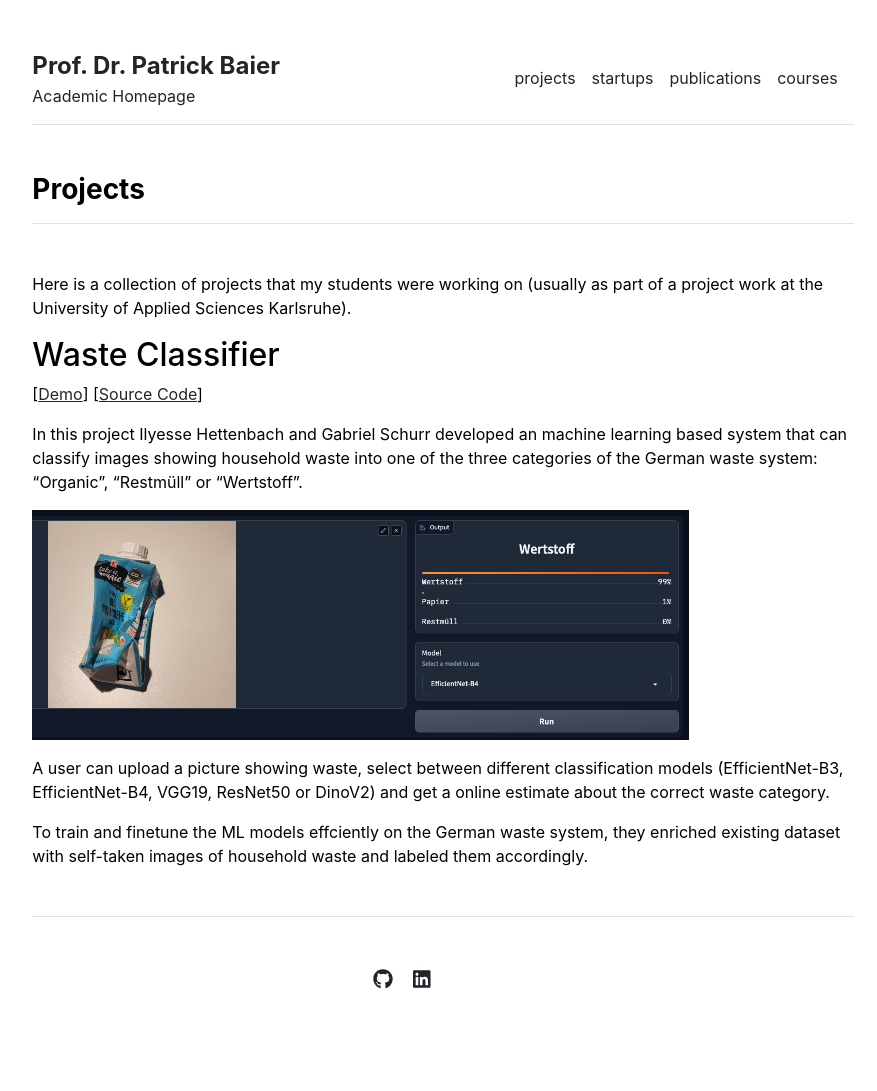
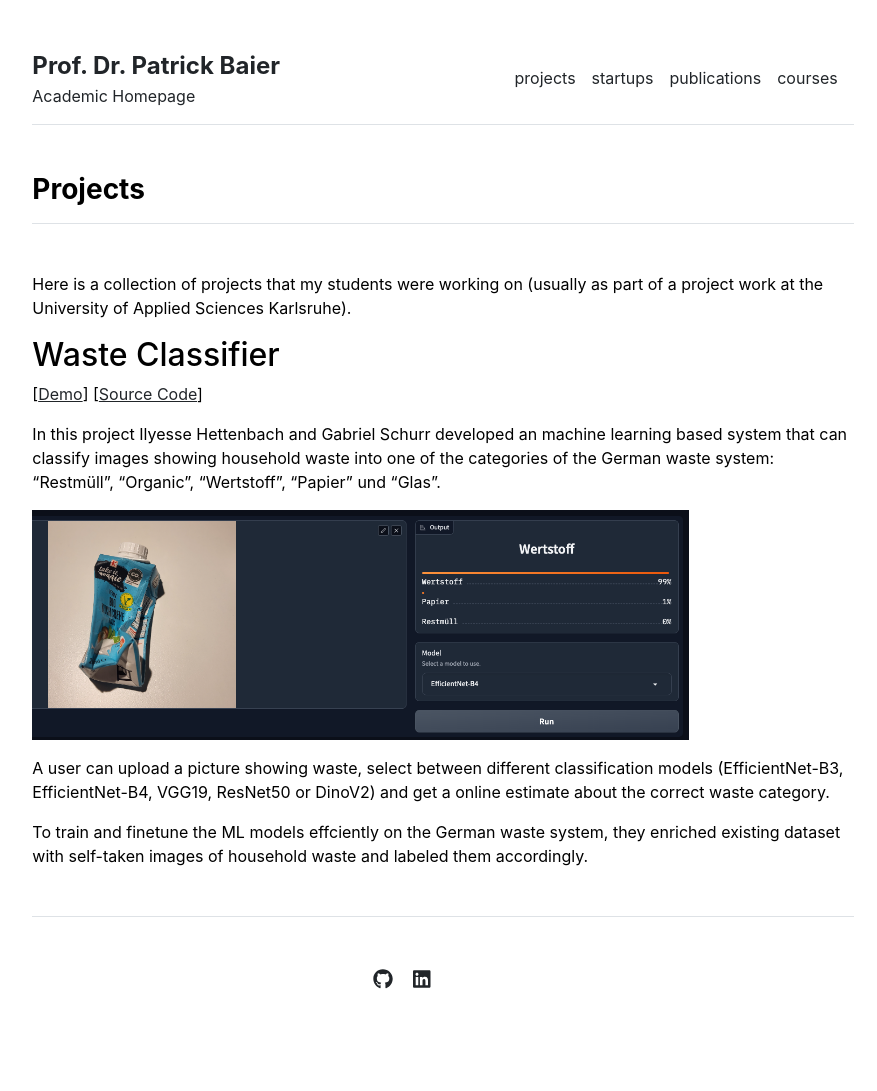
Before and after one commit to pabair/pabair.github.io, a Jekyll site: the page built from projects.md, in a window 1280 px wide. Shown: the whole page, without its empty margins (197-1074 px from the left). Built offline with Jekyll 4.4.1, drawn with Linux system fonts in a browser that asks for light colours.

Commit message:
added content

```diff
--- a/projects.md
+++ b/projects.md
@@ -9,7 +9,7 @@ Here is a collection of projects that my students were working on (usually as pa
 \[[Demo](http://193.196.37.242:7860/)\]
 \[[Source Code](https://github.com/Gabriel9753/Waste-Classification-Project)\]
 
-In this project Ilyesse Hettenbach and Gabriel Schurr developed an machine learning based system that can classify images showing household waste into one of the three categories of the German waste system: "Organic", "Restmüll" or "Wertstoff".
+In this project Ilyesse Hettenbach and Gabriel Schurr developed an machine learning based system that can classify images showing household waste into one of the categories of the German waste system: "Restmüll", "Organic", "Wertstoff", "Papier" und "Glas".
 
  <img src="{{ site.github.url }}/assets/img/wasteclassify.png" alt="Home" width="80%">
 
```
